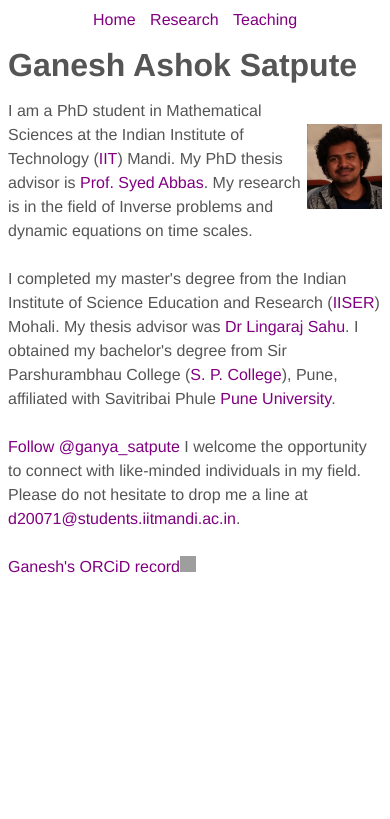
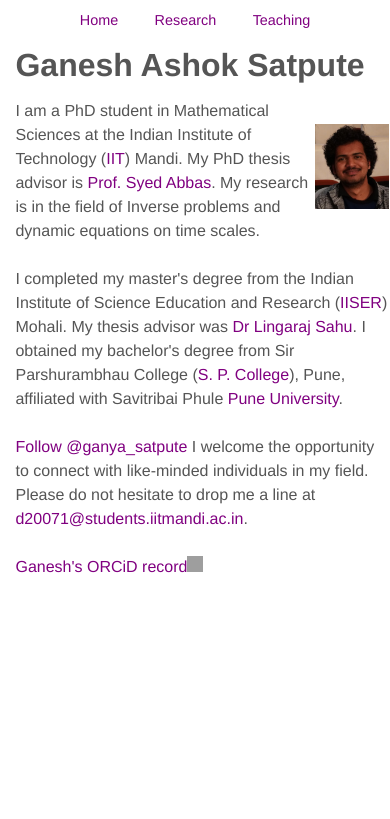
Before and after one commit to ganeshasatpute/ganeshasatpute.github.io, a PHP site: page / in a window 390 px wide. Shown: the top 819 px of the page. Run offline with PHP 8.4, Linux system fonts and the light colour scheme; some libraries are stand-ins or nearby versions; grey boxes are pictures that could not be loaded.

Commit message:
Update style.css

```diff
--- a/style.css
+++ b/style.css
@@ -63,6 +63,30 @@ font-weight: normal;
 
 /* Define class for media queries */
 
+@media all and (max-width: 821px) {
+  /* Define styles for small screens */
+  div#navigation {
+    position: static;
+    float: none;
+    width: auto;
+    padding: 0;
+    margin-bottom: 1rem;
+  }
+  div#navigation > a {
+    display: inline-block;
+    text-align: center;
+    margin: 0 1rem;
+    font-size: 0.9rem;
+  }
+  div#content {
+    margin: 1rem 0 0;
+    padding: 0 2%;
+    width: 100%;
+    font-size: 1rem;
+  }
+}
+
+
 @media all and (min-width: 822px) {
 /* Define styles for small screens */
 div#navigation {
```
